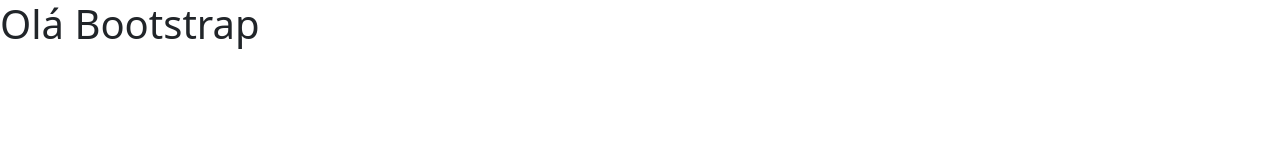
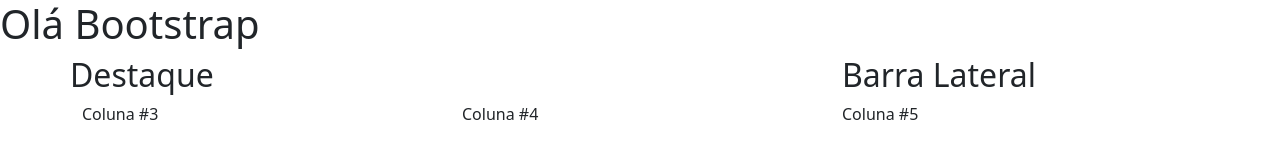
Before and after one commit to rafaareis/Modulo-12-Bootstrap-Basico, a plain HTML site: page index.html in a window 1280 px wide. Drawn offline with nearby package versions, Linux system fonts and the light colour scheme.

Commit message:
Commit 16052023-1547: Aula 2 - Part 1

```diff
--- a/index.html
+++ b/index.html
@@ -9,5 +9,24 @@
 </head>
 <body>
     <h1>Olá Bootstrap</h1>
+    <div class="container">
+        <div class="row">
+            <div class="col-sm-12 col-lg-8 g-0">
+                <h2>Destaque</h2>
+            </div>
+            <div class="col-sm-12 col-lg-4">
+                <h2>Barra Lateral</h2>
+            </div>
+            <div class="col">
+                Coluna #3
+            </div>
+            <div class="col">
+                Coluna #4
+            </div>
+            <div class="col">
+                Coluna #5
+            </div>
+        </div>
+    </div>
 </body>
 </html>
```
